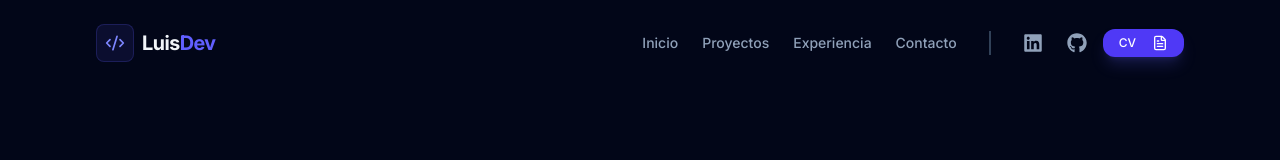
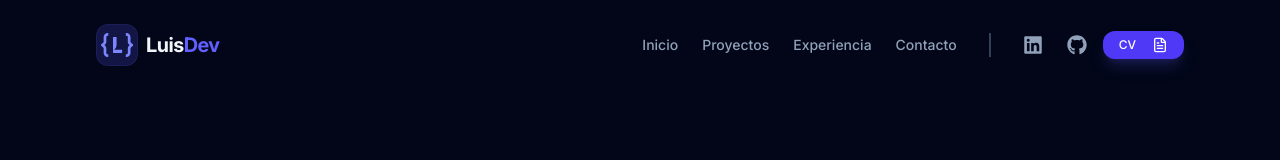
Before and after one commit to LuisChicaizaDev/portafolio-v2, a React (Vite) app: page / in a window 1280 px wide. Shown: the top 160 px of the page. Built offline with nearby package versions, Linux system fonts and the light colour scheme.

Commit message:
feat(ui): agregar mi logo en el navbar

```diff
--- a/src/components/layout/Navbar.jsx
+++ b/src/components/layout/Navbar.jsx
@@ -1,5 +1,5 @@
 import { useState, useEffect } from 'react';
-import { Menu, X, FileText, Code2 } from 'lucide-react';
+import { Menu, X, FileText } from 'lucide-react';
 import { Button } from '../ui/Button';
 import { SocialLinks } from '../ui/SocialLinks';
 
@@ -57,11 +57,11 @@ export const Navbar = () => {
         <div className={`${containerClasses} transition-all duration-300 mx-auto`}>
           <div className="flex justify-between items-center">
 
-            <a href="#inicio" className="group flex items-center gap-2 text-xl font-bold tracking-tight text-slate-100">
-              <div className="bg-indigo-500/10 p-2 rounded-lg border border-indigo-500/20 group-hover:border-indigo-500/50 transition-colors">
-              <Code2 className="w-5 h-5 text-indigo-400 group-hover:rotate-12 transition-transform" />
+            <a href="#inicio" className="group flex items-center gap-2 text-slate-100">
+              <div className="bg-indigo-500/10 rounded-xl border border-indigo-500/20 group-hover:border-indigo-500/50 transition-colors">
+                <img src="/logo-luis.svg" className="size-10" alt="Logo Luis Chicaiza" />
               </div>
-              <span>
+              <span className="text-xl font-bold tracking-tight">
                 Luis<span className="text-indigo-500">Dev</span>
               </span>
             </a>
@@ -82,7 +82,7 @@ export const Navbar = () => {
               </ul>
 
               {/* Separador */}
-              <div className="h-6 w-[2px] bg-slate-700"></div>
+              <div className="h-6 w-0.5 bg-slate-700"></div>
 
               {/* Iconos Sociales y CV */}
               <div className="flex items-center gap-4">
```
Also changed, not shown: public/logo-luis.svg (added).
